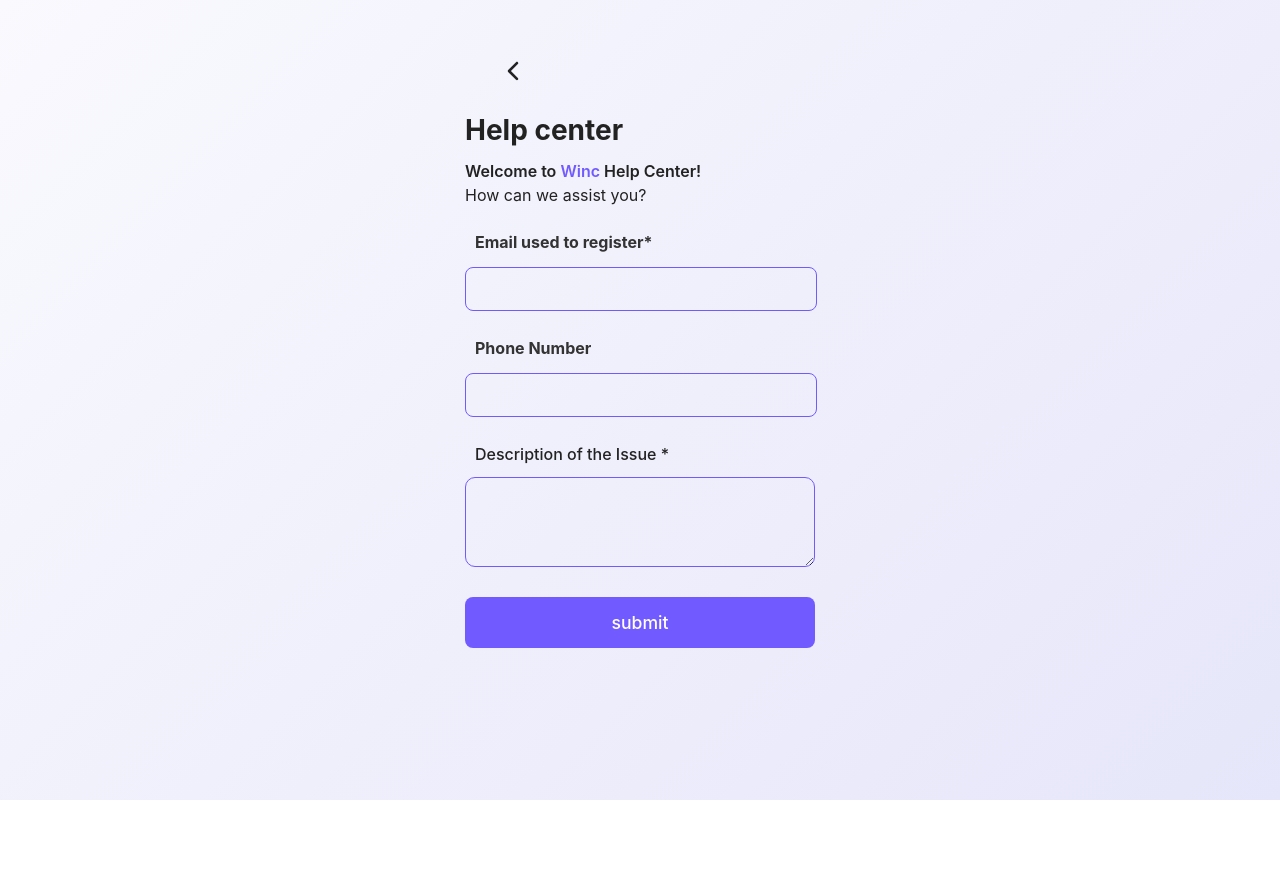
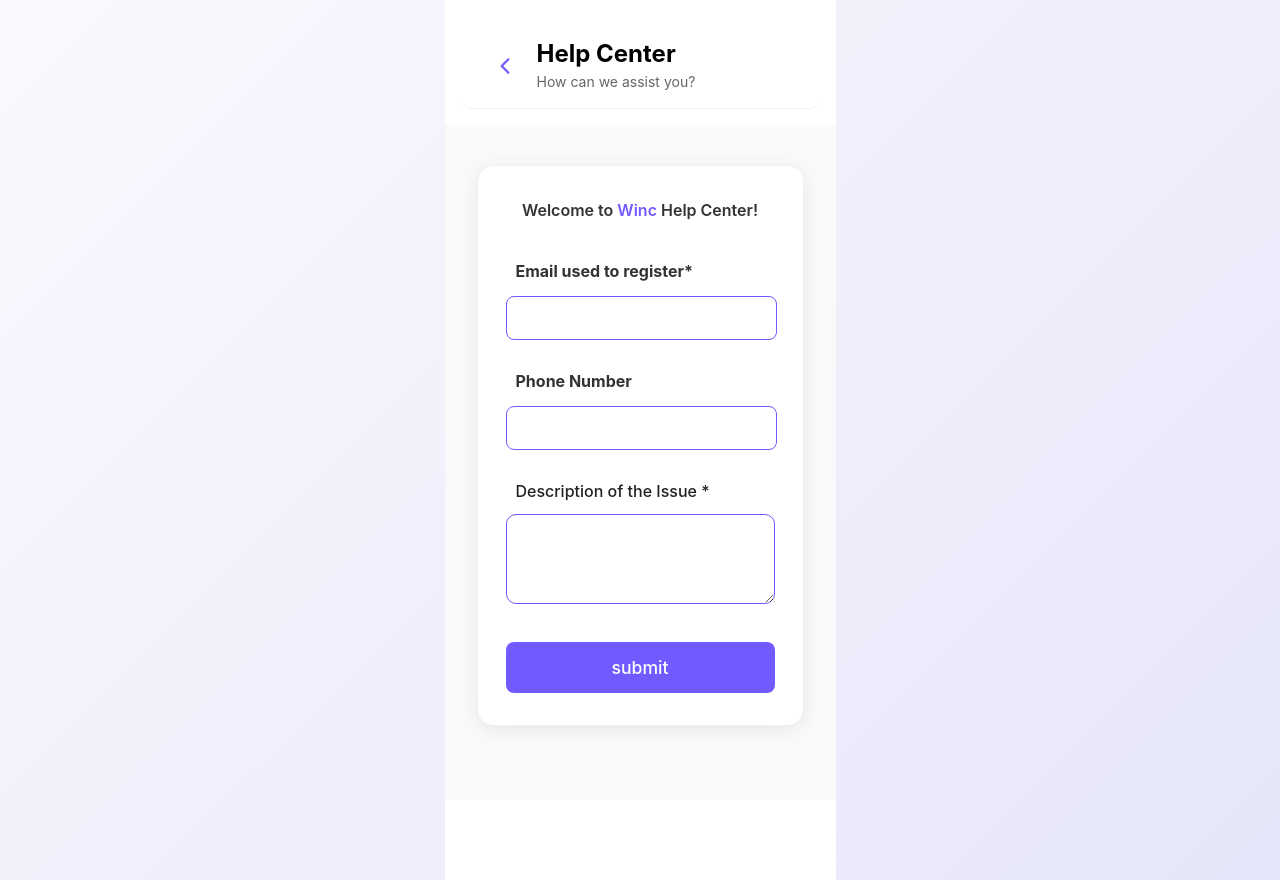
Before and after one commit to Elenore68/WincApp, a React (Vite) app: page /help in a window 1280 px wide. Before the commit the page ends 800 px from the top, so only its background shows below. Built offline with nearby package versions, Linux system fonts and the light colour scheme.

Commit message:
edit flow and logout button and help center page

```diff
--- a/src/components/CreateCardModal.jsx
+++ b/src/components/CreateCardModal.jsx
@@ -309,9 +309,37 @@ const CreateCardModal = ({ open, onClose, template, cardData }) => {
                     </div>
                   </div>
                 ) : (
-                  <Button type="button" className="upload-btn" onClick={() => document.getElementById('recipient-image-input').click()}>
-                    <IoCloudUploadOutline size={22} style={{ marginRight: 8 }} />
-                    Upload a Recipient image
+                  <button
+                    type="button"
+                    onClick={() => document.getElementById('recipient-image-input').click()}
+                    style={{
+                      width: '100%',
+                      display: 'flex',
+                      alignItems: 'center',
+                      justifyContent: 'center',
+                      gap: '10px',
+                      background: 'linear-gradient(135deg, #715AFF 0%, #8B5CF6 100%)',
+                      color: 'white',
+                      border: 'none',
+                      borderRadius: '12px',
+                      padding: '16px 20px',
+                      fontSize: '15px',
+                      fontWeight: '600',
+                      cursor: 'pointer',
+                      transition: 'all 0.2s ease',
+                      boxShadow: '0 4px 12px rgba(113, 90, 255, 0.3)'
+                    }}
+                    onMouseEnter={(e) => {
+                      e.target.style.transform = 'translateY(-2px)';
+                      e.target.style.boxShadow = '0 6px 16px rgba(113, 90, 255, 0.4)';
+                    }}
+                    onMouseLeave={(e) => {
+                      e.target.style.transform = 'translateY(0)';
+                      e.target.style.boxShadow = '0 4px 12px rgba(113, 90, 255, 0.3)';
+                    }}
+                  >
+                    <FaImage size={16} />
+                    Upload Recipient Image
                     <input
                       id="recipient-image-input"
                       type="file"
@@ -319,7 +347,7 @@ const CreateCardModal = ({ open, onClose, template, cardData }) => {
                       style={{ display: 'none' }}
                       onChange={handleRecipientImageChange}
                     />
-                  </Button>
+                  </button>
                 )}
               </div>
 
--- a/src/pages/HelpPage.jsx
+++ b/src/pages/HelpPage.jsx
@@ -3,6 +3,7 @@ import { useNavigate } from 'react-router-dom';
 import { IoIosArrowBack } from 'react-icons/io';
 import Input from '../components/Input';
 import Button from '../components/Button';
+import '../Auth.css';
 
 const HelpPage = () => {
   const navigate = useNavigate();
@@ -23,44 +24,105 @@ const HelpPage = () => {
   };
 
   return (
-    <>
-      <div style={{
-        position: 'fixed',
+    <div className="overview-page-container" style={{
+      height: '100vh',
+      overflow: 'hidden',
+      overflowX: 'hidden',
+      display: 'flex',
+      flexDirection: 'column'
+    }}>
+      <div
+        className="overview-header"
+        style={{
+          display: "flex",
+          alignItems: "center",
+          padding: "20px 24px 16px 24px",
+          background: "#ffffff",
+          borderBottom: "1px solid #f0f0f0",
+          position: "sticky",
           top: 0,
-        left: 0,
-        width: '100vw',
-        height: '100vh',
-        background: 'linear-gradient(135deg, #f9f9fe 0%, #e6e6fa 100%)',
-        zIndex: -1
-      }} />
-      <div style={{
-        minHeight: '100vh',
-        display: 'flex',
-        flexDirection: 'column',
-        alignItems: 'center',
-        position: 'relative',
-        zIndex: 1
-      }}>
-        <div style={{ width: 350, margin: '40px auto 0 auto' }}>
+          zIndex: 10,
+          flexShrink: 0
+        }}
+      >
         <button
           onClick={() => navigate(-1)}
           style={{
-              background: 'none',
-              border: 'none',
-              cursor: 'pointer',
-              fontSize: 28,
-              color: '#222'
+            background: "none",
+            border: "none",
+            cursor: "pointer",
+            fontSize: 24,
+            color: "#715AFF",
+            padding: "8px",
+            marginRight: "12px",
+            borderRadius: "8px",
+            display: "flex",
+            alignItems: "center",
+            justifyContent: "center",
+            minWidth: "40px",
+            minHeight: "40px"
           }}
           aria-label="Back"
         >
           <IoIosArrowBack />
         </button>
-          <div style={{ fontWeight: 700, fontSize: 28, color: '#222', marginBottom: 8 }}>Help center</div>
-          <div style={{ fontWeight: 600, fontSize: 16, marginBottom: 18, color: '#222' }}>
-            Welcome to <span style={{ color: '#715AFF' }}>Winc</span> Help Center!<br />
-            <span style={{ fontWeight: 400, color: '#222' }}>How can we assist you?</span>
+        <div
+          style={{
+            display: "flex",
+            flexDirection: "column",
+            alignItems: "flex-start",
+            flex: 1
+          }}
+        >
+          <h2 style={{
+            margin: 0,
+            fontWeight: 700,
+            color: "#000",
+            fontSize: "24px",
+            lineHeight: "1.2"
+          }}>
+            Help Center
+          </h2>
+          <span
+            style={{
+              color: "#666",
+              fontWeight: 400,
+              fontSize: "14px",
+              marginTop: "2px"
+            }}
+          >
+            How can we assist you?
+          </span>
+        </div>
+      </div>
+
+      <div style={{
+        flex: 1,
+        overflowY: "auto",
+        overflowX: "hidden",
+        padding: window.innerWidth <= 768 ? "24px 16px" : "40px 32px",
+        display: "flex",
+        flexDirection: "column",
+        alignItems: "center",
+        justifyContent: "flex-start",
+        background: "#fafafa"
+      }}>
+        <div style={{
+          width: '100%',
+          maxWidth: 450,
+          padding: window.innerWidth <= 768 ? '24px 20px' : '32px 28px',
+          background: '#ffffff',
+          borderRadius: '16px',
+          boxShadow: '0 4px 20px rgba(0, 0, 0, 0.08)',
+          border: '1px solid #f0f0f0',
+          margin: '0 16px',
+          boxSizing: 'border-box'
+        }}>
+          <div style={{ fontWeight: 600, fontSize: 16, marginBottom: 32, color: '#333', textAlign: 'center' }}>
+            Welcome to <span style={{ color: '#715AFF' }}>Winc</span> Help Center!
           </div>
           <form onSubmit={handleSubmit} style={{ width: '100%' }}>
+            <div style={{ marginBottom: '24px' }}>
               <Input
                 label="Email used to register*"
                 id="help-email"
@@ -69,6 +131,8 @@ const HelpPage = () => {
                 onChange={e => setEmail(e.target.value)}
                 required
               />
+            </div>
+            <div style={{ marginBottom: '24px' }}>
               <Input
                 label="Phone Number"
                 id="help-phone"
@@ -76,7 +140,8 @@ const HelpPage = () => {
                 value={phone}
                 onChange={e => setPhone(e.target.value)}
               />
-            <div className="input-group" style={{ marginBottom: 24, width: '100%' }}>
+            </div>
+            <div className="input-group" style={{ marginBottom: 32, width: '100%' }}>
               <label htmlFor="help-desc" style={{ color: '#222', fontWeight: 500, marginBottom: 6, display: 'block' }}>
                 Description of the Issue *
               </label>
@@ -99,13 +164,13 @@ const HelpPage = () => {
                 required
               />
             </div>
-            <Button type="submit" disabled={submitting} style={{ width: '100%', marginTop: 8 }}>
+            <Button type="submit" disabled={submitting} style={{ width: '100%', marginTop: 24 }}>
               submit
             </Button>
           </form>
         </div>
       </div>
-    </>
+    </div>
   );
 };
 
--- a/src/pages/OverviewPage.jsx
+++ b/src/pages/OverviewPage.jsx
@@ -170,7 +170,7 @@ const OverviewPage = () => {
               marginTop: "2px"
             }}
           >
-            {isOpen ? "Click X to close card" : "Click card to open"}
+            {isOpen ? "Click X to close card" : "Your personalized card"}
           </span>
         </div>
       </div>
@@ -185,6 +185,29 @@ const OverviewPage = () => {
         justifyContent: "center"
       }}>
         {!isOpen ? (
+          <>
+            <div style={{
+              textAlign: "center",
+              marginBottom: "32px",
+              maxWidth: "400px"
+            }}>
+              <p style={{
+                fontSize: "1.8em",
+                fontWeight: 700,
+                background: "linear-gradient(135deg, #715AFF 0%, #A682FF 50%, #715AFF 100%)",
+                backgroundSize: "200% 200%",
+                backgroundClip: "text",
+                WebkitBackgroundClip: "text",
+                WebkitTextFillColor: "transparent",
+                margin: "0",
+                lineHeight: "1.3",
+                letterSpacing: "-0.02em",
+                textShadow: "0 2px 4px rgba(113, 90, 255, 0.1)",
+                animation: "gradientShift 3s ease-in-out infinite"
+              }}>
+                Click to open card
+              </p>
+            </div>
             <div
               className="overview-cover"
               onClick={() => setIsOpen(true)}
@@ -192,14 +215,23 @@ const OverviewPage = () => {
                 width: 328,
                 height: 583,
                 maxWidth: "100%",
-              maxHeight: "calc(100vh - 200px)",
+                maxHeight: "calc(100vh - 280px)",
                 padding: 0,
                 margin: 0,
                 borderRadius: 20,
                 overflow: "hidden",
                 background: "#fff",
                 boxShadow: "0 2px 12px rgba(0,0,0,0.08)",
-              cursor: "pointer"
+                cursor: "pointer",
+                transition: "transform 0.2s ease, box-shadow 0.2s ease"
+              }}
+              onMouseEnter={(e) => {
+                e.target.style.transform = "translateY(-4px)";
+                e.target.style.boxShadow = "0 8px 25px rgba(113, 90, 255, 0.15)";
+              }}
+              onMouseLeave={(e) => {
+                e.target.style.transform = "translateY(0)";
+                e.target.style.boxShadow = "0 2px 12px rgba(0,0,0,0.08)";
               }}
             >
             <img
@@ -216,6 +248,7 @@ const OverviewPage = () => {
               }}
             />
           </div>
+          </>
         ) : (
           <div
             className="overview-book"
@@ -295,8 +328,28 @@ const OverviewPage = () => {
             }}>
               {card.message}
             </div>
+
+            {/* Text Customizer positioned above video/audio */}
+            <div style={{
+              display: 'flex',
+              justifyContent: 'flex-end',
+              alignItems: 'center',
+              marginTop: '16px',
+              marginBottom: '8px',
+              width: '100%'
+            }}>
+              <TextCustomizer
+                textStyles={textStyles}
+                onStyleChange={setTextStyles}
+                showCustomizer={false}
+                onToggleCustomizer={() => setShowCustomizer(!showCustomizer)}
+                showToggleButton={true}
+                showClearButton={true}
+              />
+            </div>
+
             {card.videoUrl && (
-              <div className="overview-video" style={{ marginTop: "16px" }}>
+              <div className="overview-video" style={{ marginTop: "8px" }}>
                 <video
                   width="100%"
                   controls
@@ -309,7 +362,7 @@ const OverviewPage = () => {
               </div>
             )}
             {card.audioUrl && (
-              <div style={{ marginTop: "16px", width: "100%" }}>
+              <div style={{ marginTop: "8px", width: "100%" }}>
                 <div style={{
                   background: '#f8f9fa',
                   borderRadius: '12px',
@@ -346,21 +399,6 @@ const OverviewPage = () => {
                 </div>
               </div>
             )}
-
-            <div style={{
-              position: 'absolute',
-              bottom: '12px',
-              right: '12px'
-            }}>
-              <TextCustomizer
-                textStyles={textStyles}
-                onStyleChange={setTextStyles}
-                showCustomizer={false}
-                onToggleCustomizer={() => setShowCustomizer(!showCustomizer)}
-                showToggleButton={true}
-                showClearButton={true}
-              />
-            </div>
           </div>
         )}
       </div>
--- a/src/pages/ProfilePage.jsx
+++ b/src/pages/ProfilePage.jsx
@@ -2,6 +2,7 @@ import React, { useState, useEffect } from 'react';
 import { useNavigate } from 'react-router-dom';
 import { FaInstagram, FaTiktok } from 'react-icons/fa';
 import { FaXTwitter } from 'react-icons/fa6';
+import { MdLogout } from 'react-icons/md';
 import { signOut, onAuthStateChanged } from 'firebase/auth';
 import { auth } from '../firebaseConfig';
 import Button from '../components/Button';
@@ -80,10 +81,36 @@ const ProfilePage = () => {
             <a href="https://twitter.com" target="_blank" rel="noopener noreferrer"><FaXTwitter size={28} style={{ color: '#000' }} /></a>
           </div>
           {/* Logout */}
-          <div style={{ textAlign: 'center', marginTop: 10, paddingBottom: 100 }}>
-            <Button onClick={handleLogout} style={{ color: '#F44', background: 'none', fontWeight: 600, fontSize: 18, display: 'flex', alignItems: 'center', justifyContent: 'center', gap: 8 }}>
-              <span style={{ fontSize: 20 }}>↩</span> Logout
-            </Button>
+          <div style={{ display: 'flex', justifyContent: 'center', marginTop: 10, paddingBottom: 100 }}>
+            <button
+              onClick={handleLogout}
+              style={{
+                color: '#EF4444',
+                background: 'none',
+                border: 'none',
+                fontWeight: 600,
+                fontSize: 18,
+                display: 'flex',
+                alignItems: 'center',
+                justifyContent: 'center',
+                gap: 8,
+                cursor: 'pointer',
+                padding: '8px 16px',
+                borderRadius: '8px',
+                transition: 'all 0.2s ease',
+                margin: '0 auto'
+              }}
+              onMouseEnter={(e) => {
+                e.target.style.backgroundColor = 'rgba(239, 68, 68, 0.1)';
+                e.target.style.transform = 'scale(1.05)';
+              }}
+              onMouseLeave={(e) => {
+                e.target.style.backgroundColor = 'transparent';
+                e.target.style.transform = 'scale(1)';
+              }}
+            >
+              <MdLogout size={20} /> Logout
+            </button>
           </div>
         </div>
       </div>
--- a/src/pages/SignIn.jsx
+++ b/src/pages/SignIn.jsx
@@ -8,6 +8,8 @@ import { app } from '../firebaseConfig';
 import { getAuth } from 'firebase/auth';
 import { FcGoogle } from "react-icons/fc";
 import { FaApple } from "react-icons/fa";
+import { doc, updateDoc } from 'firebase/firestore';
+import { db } from '../firebaseConfig';
 
 const auth = getAuth(app);
 
@@ -17,6 +19,23 @@ const SignIn = () => {
   const [error, setError] = useState(null);
   const navigate = useNavigate();
   const location = useLocation();
+
+  // Function to transfer guest card to authenticated user
+  const transferGuestCard = async (user, cardId) => {
+    if (!cardId || !user) return;
+
+    try {
+      const cardRef = doc(db, 'cards', cardId);
+      await updateDoc(cardRef, {
+        userId: user.uid,
+        isGuestCard: false,
+        transferredAt: new Date()
+      });
+      console.log('✅ Guest card transferred to user account');
+    } catch (error) {
+      console.error('❌ Failed to transfer guest card:', error);
+    }
+  };
 
   // Check if user is on mobile device
   const isMobile = () => {
@@ -33,11 +52,16 @@ const SignIn = () => {
           // User successfully signed in via redirect
           alert("Signed in with Google successfully!");
           if (location.state && location.state.cardId) {
+            // Transfer guest card to authenticated user
+            const user = auth.currentUser;
+            await transferGuestCard(user, location.state.cardId);
+
             navigate("/checkout", {
               state: {
                 cardId: location.state.cardId,
                 templateImage: location.state.templateImage,
               },
+              replace: true
             });
           } else {
             navigate("/");
@@ -60,11 +84,16 @@ const SignIn = () => {
 
       alert("Signed in successfully!");
       if (location.state && location.state.cardId) {
+        // Transfer guest card to authenticated user
+        const user = auth.currentUser;
+        await transferGuestCard(user, location.state.cardId);
+
         navigate("/checkout", {
           state: {
             cardId: location.state.cardId,
             templateImage: location.state.templateImage,
           },
+          replace: true
         });
       } else {
         navigate("/");
@@ -88,11 +117,16 @@ const SignIn = () => {
         await signInWithPopup(auth, provider);
         alert("Signed in with Google successfully!");
         if (location.state && location.state.cardId) {
+          // Transfer guest card to authenticated user
+          const user = auth.currentUser;
+          await transferGuestCard(user, location.state.cardId);
+
           navigate("/checkout", {
             state: {
               cardId: location.state.cardId,
               templateImage: location.state.templateImage,
             },
+            replace: true
           });
         } else {
           navigate("/");
@@ -116,11 +150,16 @@ const SignIn = () => {
         await signInWithPopup(auth, provider);
         alert("Signed in with Apple successfully!");
         if (location.state && location.state.cardId) {
+          // Transfer guest card to authenticated user
+          const user = auth.currentUser;
+          await transferGuestCard(user, location.state.cardId);
+
           navigate("/checkout", {
             state: {
               cardId: location.state.cardId,
               templateImage: location.state.templateImage,
             },
+            replace: true
           });
         } else {
           navigate("/");
--- a/src/pages/SignUp.jsx
+++ b/src/pages/SignUp.jsx
@@ -8,6 +8,8 @@ import { app } from '../firebaseConfig';
 import { getAuth } from 'firebase/auth';
 import { FcGoogle } from "react-icons/fc";
 import { FaApple } from "react-icons/fa";
+import { doc, updateDoc } from 'firebase/firestore';
+import { db } from '../firebaseConfig';
 
 const auth = getAuth(app);
 
@@ -18,6 +20,23 @@ const SignUp = () => {
   const [error, setError] = useState(null);
   const navigate = useNavigate();
   const location = useLocation();
+
+  // Function to transfer guest card to authenticated user
+  const transferGuestCard = async (user, cardId) => {
+    if (!cardId || !user) return;
+
+    try {
+      const cardRef = doc(db, 'cards', cardId);
+      await updateDoc(cardRef, {
+        userId: user.uid,
+        isGuestCard: false,
+        transferredAt: new Date()
+      });
+      console.log('✅ Guest card transferred to user account');
+    } catch (error) {
+      console.error('❌ Failed to transfer guest card:', error);
+    }
+  };
 
   // Check if user is on mobile device
   const isMobile = () => {
@@ -34,11 +53,16 @@ const SignUp = () => {
           // User successfully signed up via redirect
           alert("Signed up with Google successfully!");
           if (location.state && location.state.cardId) {
+            // Transfer guest card to authenticated user
+            const user = auth.currentUser;
+            await transferGuestCard(user, location.state.cardId);
+
             navigate("/checkout", {
               state: {
                 cardId: location.state.cardId,
                 templateImage: location.state.templateImage,
               },
+              replace: true
             });
           } else {
             navigate("/");
@@ -63,11 +87,16 @@ const SignUp = () => {
       });
       alert("✅ Account created successfully!");
       if (location.state && location.state.cardId) {
+        // Transfer guest card to authenticated user
+        const user = auth.currentUser;
+        await transferGuestCard(user, location.state.cardId);
+
         navigate("/checkout", {
           state: {
             cardId: location.state.cardId,
             templateImage: location.state.templateImage,
           },
+          replace: true
         });
       } else {
         navigate("/");
@@ -91,11 +120,16 @@ const SignUp = () => {
         await signInWithPopup(auth, provider);
         alert("Signed up with Google successfully!");
         if (location.state && location.state.cardId) {
+          // Transfer guest card to authenticated user
+          const user = auth.currentUser;
+          await transferGuestCard(user, location.state.cardId);
+
           navigate("/checkout", {
             state: {
               cardId: location.state.cardId,
               templateImage: location.state.templateImage,
             },
+            replace: true
           });
         } else {
           navigate("/");
@@ -119,11 +153,16 @@ const SignUp = () => {
         await signInWithPopup(auth, provider);
         alert("Signed up with Apple successfully!");
         if (location.state && location.state.cardId) {
+          // Transfer guest card to authenticated user
+          const user = auth.currentUser;
+          await transferGuestCard(user, location.state.cardId);
+
           navigate("/checkout", {
             state: {
               cardId: location.state.cardId,
               templateImage: location.state.templateImage,
             },
+            replace: true
           });
         } else {
           navigate("/");
```
Lines whose indentation alone changed are shown as unchanged.
